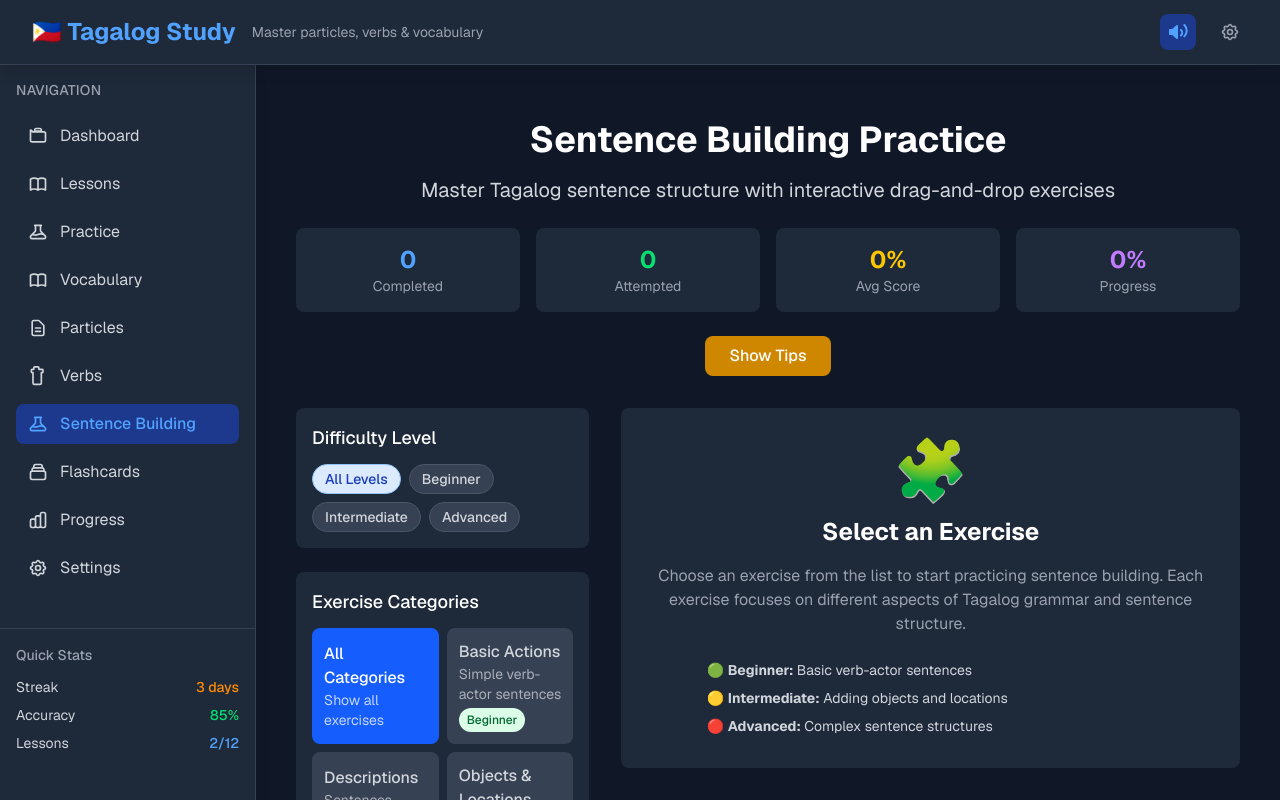
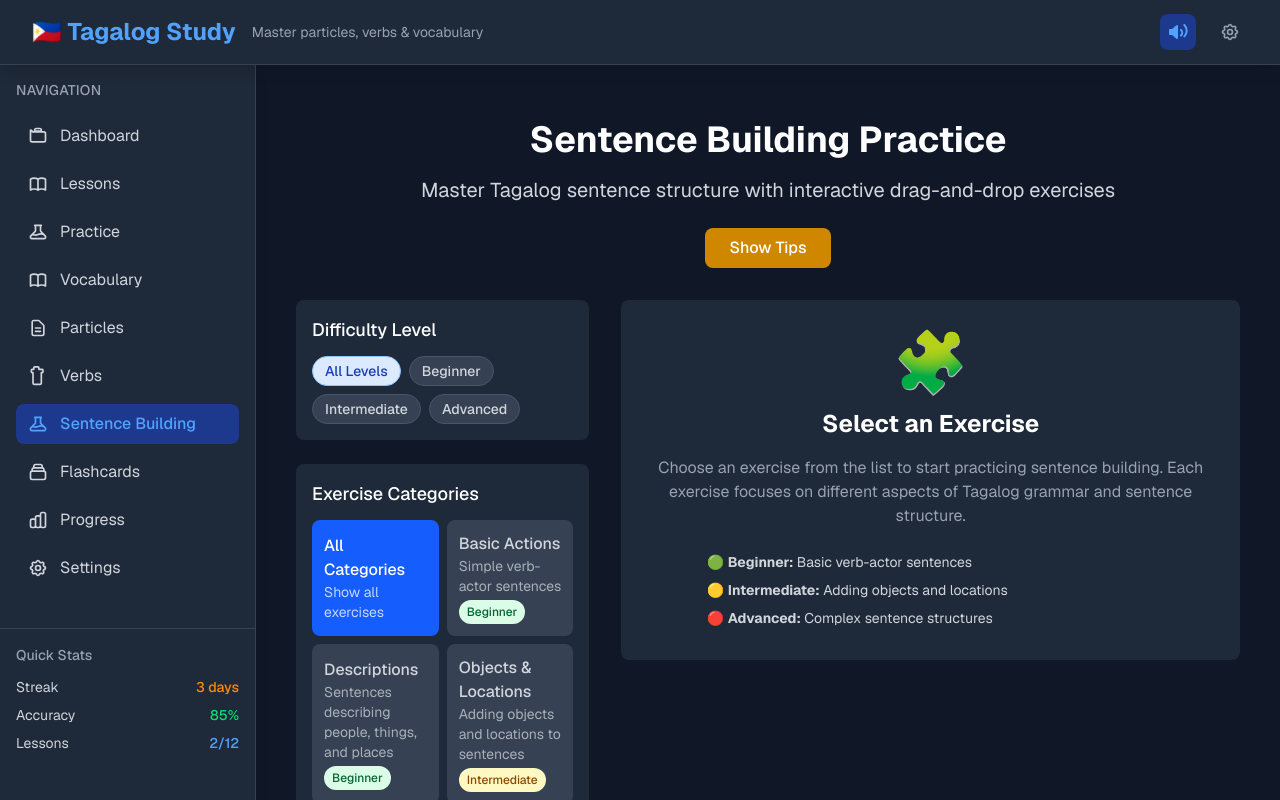
Before and after one commit to glowupmatt/learn_tagalog, a Next.js app: page /sentence-building in a window 1280 px wide. Shown: the top 800 px of the page. Built offline with nearby package versions, Linux system fonts and the light colour scheme.

Commit message:
remove progress tracking

```diff
--- a/src/app/lessons/page.tsx
+++ b/src/app/lessons/page.tsx
@@ -51,21 +51,6 @@ export default function LessonsPage() {
           Follow our structured curriculum designed to teach you Tagalog particles, verb conjugations,
           and essential vocabulary for quick communication.
         </p>
-      </div>
-
-      {/* Progress Overview */}
-      <div className="bg-gray-800 rounded-lg p-6 shadow-xl border border-gray-700">
-        <div className="flex items-center justify-between mb-4">
-          <h2 className="text-xl font-semibold text-gray-100">Your Progress</h2>
-          <div className="text-sm text-gray-400">4 of 4 lessons available</div>
-        </div>
-        <div className="w-full bg-gray-700 rounded-full h-3 mb-2">
-          <div className="bg-blue-500 h-3 rounded-full" style={{ width: '100%' }} />
-        </div>
-        <div className="flex justify-between text-sm text-gray-400">
-          <span>All lessons unlocked!</span>
-          <span>100% complete</span>
-        </div>
       </div>
 
       {/* Lessons Grid */}
--- a/src/components/sentence-building/SentenceBuildingDashboard.tsx
+++ b/src/components/sentence-building/SentenceBuildingDashboard.tsx
@@ -92,26 +92,6 @@ export default function SentenceBuildingDashboard() {
           <p className="text-xl text-gray-300 mb-6">
             Master Tagalog sentence structure with interactive drag-and-drop exercises
           </p>
-
-          {/* Progress Overview */}
-          <div className="grid grid-cols-2 md:grid-cols-4 gap-4 mb-6">
-            <div className="bg-gray-800 rounded-lg p-4">
-              <div className="text-2xl font-bold text-blue-400">{stats.completed}</div>
-              <div className="text-sm text-gray-400">Completed</div>
-            </div>
-            <div className="bg-gray-800 rounded-lg p-4">
-              <div className="text-2xl font-bold text-green-400">{stats.attempted}</div>
-              <div className="text-sm text-gray-400">Attempted</div>
-            </div>
-            <div className="bg-gray-800 rounded-lg p-4">
-              <div className="text-2xl font-bold text-yellow-400">{stats.averageScore}%</div>
-              <div className="text-sm text-gray-400">Avg Score</div>
-            </div>
-            <div className="bg-gray-800 rounded-lg p-4">
-              <div className="text-2xl font-bold text-purple-400">{Math.round((stats.completed / stats.total) * 100)}%</div>
-              <div className="text-sm text-gray-400">Progress</div>
-            </div>
-          </div>
 
           {/* Action Buttons */}
           <div className="flex justify-center space-x-4">
```
